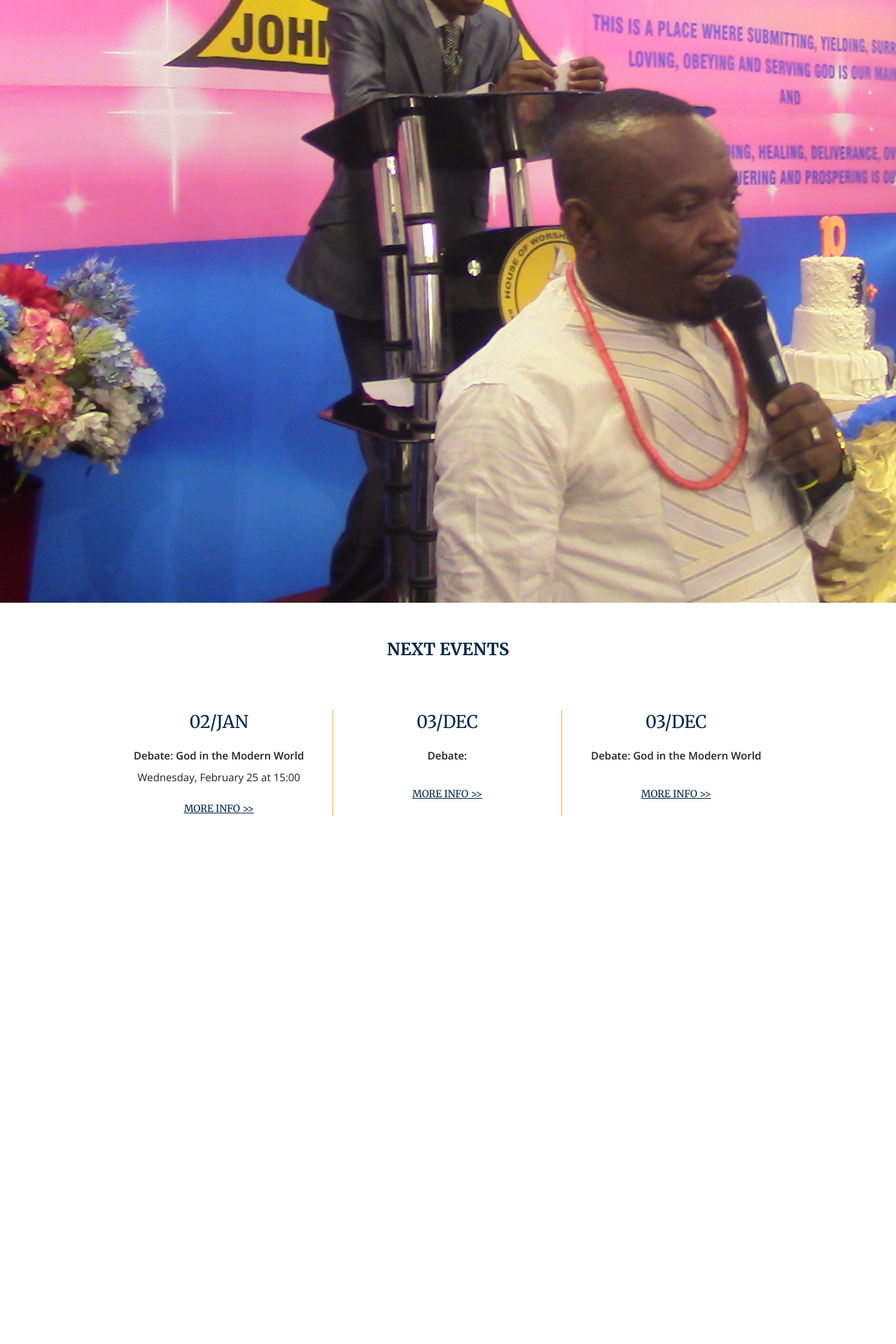
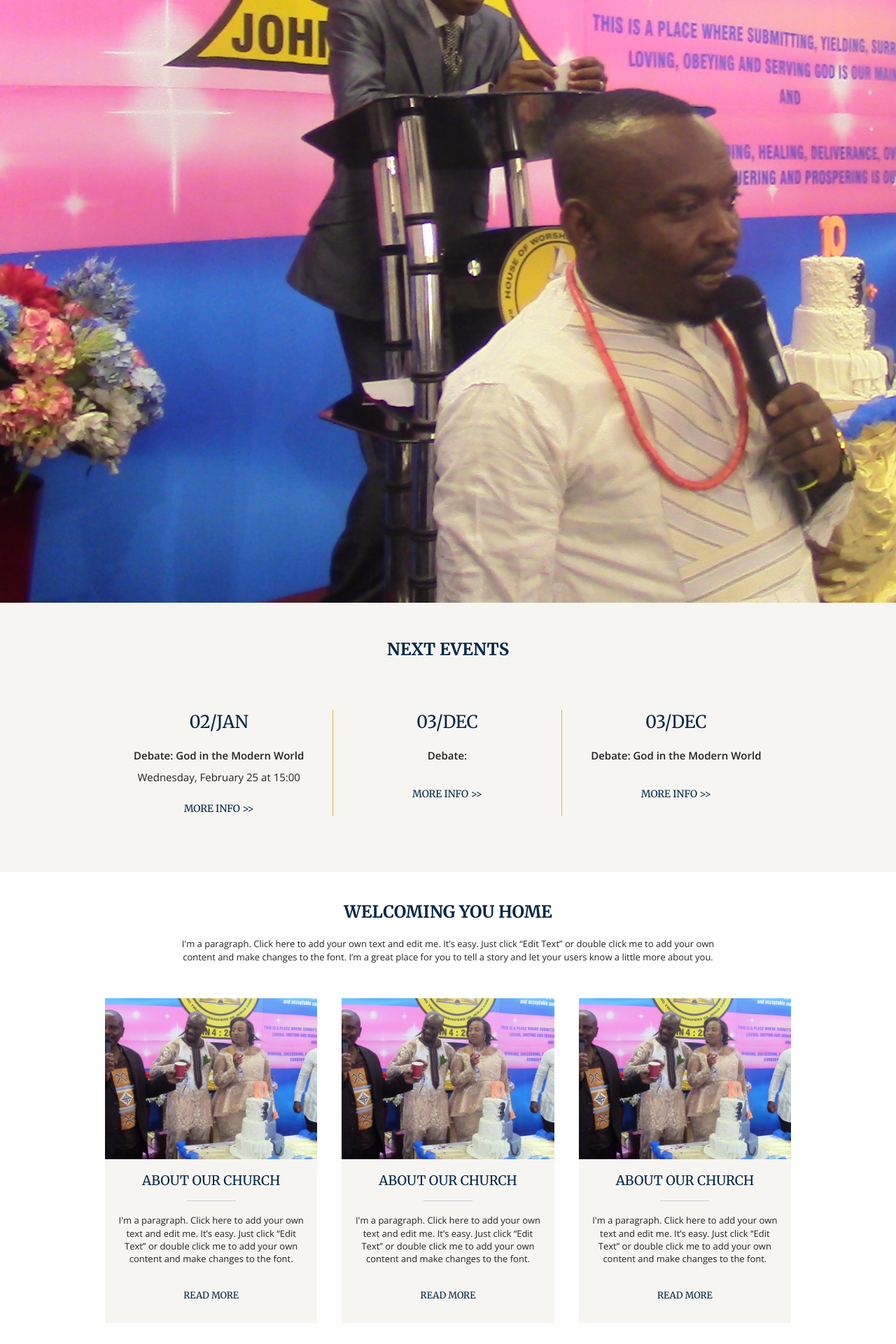
Before and after one commit to riyaadh47/hilary, a Jekyll site: the page built from index.html, in a window 1280 px wide. Shown: the part 3565-5485 px from the top of the page at 70% size. Built offline with Jekyll 4.4.1, drawn with Linux system fonts in a browser that asks for light colours; before the commit the page ends 4811 px from its top, so only the background shows below that.

Commit message:
Quick link completed

```diff
--- /dev/null
+++ b/_data/content.json
@@ -0,0 +1,22 @@
+{
+	"quick-links": [
+		{
+			"hero": "img/IMG_0075.JPG",
+			"heading" : "ABOUT OUR CHURCH",
+			"paragraph" : "I'm a paragraph. Click here to add your own text and edit me. It’s easy. Just click “Edit Text” or double click me to add your own content and make changes to the font.",
+			"link" : "http://google.com"
+		},
+		{
+			"hero": "img/IMG_0075.JPG",
+			"heading" : "ABOUT OUR CHURCH",
+			"paragraph" : "I'm a paragraph. Click here to add your own text and edit me. It’s easy. Just click “Edit Text” or double click me to add your own content and make changes to the font.",
+			"link" : "http://google.com"
+		},
+		{
+			"hero": "img/IMG_0075.JPG",
+			"heading" : "ABOUT OUR CHURCH",
+			"paragraph" : "I'm a paragraph. Click here to add your own text and edit me. It’s easy. Just click “Edit Text” or double click me to add your own content and make changes to the font.",
+			"link" : "http://google.com"
+		}
+	]
+}
--- a/_sass/_buttons.scss
+++ b/_sass/_buttons.scss
@@ -15,4 +15,5 @@
 	font-family: $secondary-font;
 	color: $dark-blue;
 	@include font-size(13);
+	text-decoration: none;
 }
--- a/_sass/_events.scss
+++ b/_sass/_events.scss
@@ -1,3 +1,6 @@
+.events-container {
+	width: 100%;
+	background-color: $grey;
 	.events-snippets {
 		width: 100%;
 		max-width: 980px;
@@ -46,3 +49,4 @@
 			}
 		}
 	}
+}
--- a/_sass/_global.scss
+++ b/_sass/_global.scss
@@ -63,3 +63,82 @@ p {
   @include rem(margin, 0 0 20px);
   @include rem(padding, 0);
 }
+
+.welcome-message {
+	width: 100%;
+	max-width: 980px;
+	@extend .df;
+	@extend .fd-column;
+	@extend .ai-c;
+	text-align: center;
+	@include rem(padding, 20px 20px 30px);
+	@include rem(margin, 0 auto 20px);
+	h2 {
+		font-family: $secondary-font;
+		color: $dark-blue;
+	}
+	p {
+		font-family: $base-font;
+		@include font-size(13);
+		width: 100%;
+		max-width: 800px;
+		margin: 0 auto;
+	}
+}
+
+.quick-links {
+	@extend .df;
+	width: 100%;
+	max-width: 980px;
+	@include rem(margin, 0 auto);
+	@include rem(padding, 0 0 30px);
+	article {
+		@extend .df;
+		@extend .fd-column;
+		@extend .ai-c;
+		text-align: center;
+		font-family: $base-font;
+		width: 100%;
+		max-width: 33.3%;
+		@include rem(margin-right, 35px);
+		@include rem(padding, 0 0 30px);
+		background-color: $grey;
+		&:last-child {
+			margin-right: 0;
+		}
+		.hero {
+			@extend .df;
+			@extend .ai-c;
+			@extend .jc-c;
+			height: 230px;
+			width: 100%;
+			img {
+				width: 100%;
+				height: 100%;
+				object-fit: cover;
+			}
+		}
+		.title {
+			font-family: $secondary-font;
+			color: $dark-blue;
+			font-weight: 400;
+			width: 100%;
+			position: relative;
+			&:after {
+				content: "";
+				position: absolute;
+				width: 70px;
+				height: 1px;
+				bottom: -15px;
+				left: 0;
+				right: 0;
+				margin: auto;
+				background-color: rgba($dark-blue, 0.2);
+			}
+		}
+		p {
+			@include font-size(13);
+			@include rem(padding, 15px);
+		}
+	}
+}
--- a/_sass/vars.scss
+++ b/_sass/vars.scss
@@ -6,3 +6,4 @@ $blue: #034c8c;
 $dark-blue: #012646;
 $light-gold: #d7bd59;
 $gold: #e6b143;
+$grey: #f7f5f2;
--- a/index.html
+++ b/index.html
@@ -18,6 +18,7 @@ order: 0
 	</div>
 </div>
 
+<div class="events-container">
 	<div class="events-snippets">
 		<h2>Next Events</h2>
 		{% for event in site.events limit: 3 %}
@@ -29,3 +30,22 @@ order: 0
 			</div>
 		{% endfor %}
 	</div>
+</div>
+
+
+<section class="welcome-message">
+	<h2>WELCOMING YOU HOME</h2>
+	<p>I'm a paragraph. Click here to add your own text and edit me. It’s easy. Just click “Edit Text” or double click me to add your own content and make changes to the font. I’m a great place for you to tell a story and let your users know a little more about you.</p>
+</section>
+
+
+<section class="quick-links">
+	{% for link in site.data.content.quick-links limit: 3 %}
+		<article>
+			<span class="hero"><img src="{{link.hero}}"></span>
+			<h3 class="title">{{link.heading}}</h3>
+			<p>{{link.paragraph}}</p>
+			<a href="{{link.link}}" class="link">READ MORE</a>
+		</article>
+	{% endfor %}
+</section>
```
Lines whose indentation alone changed are shown as unchanged.
